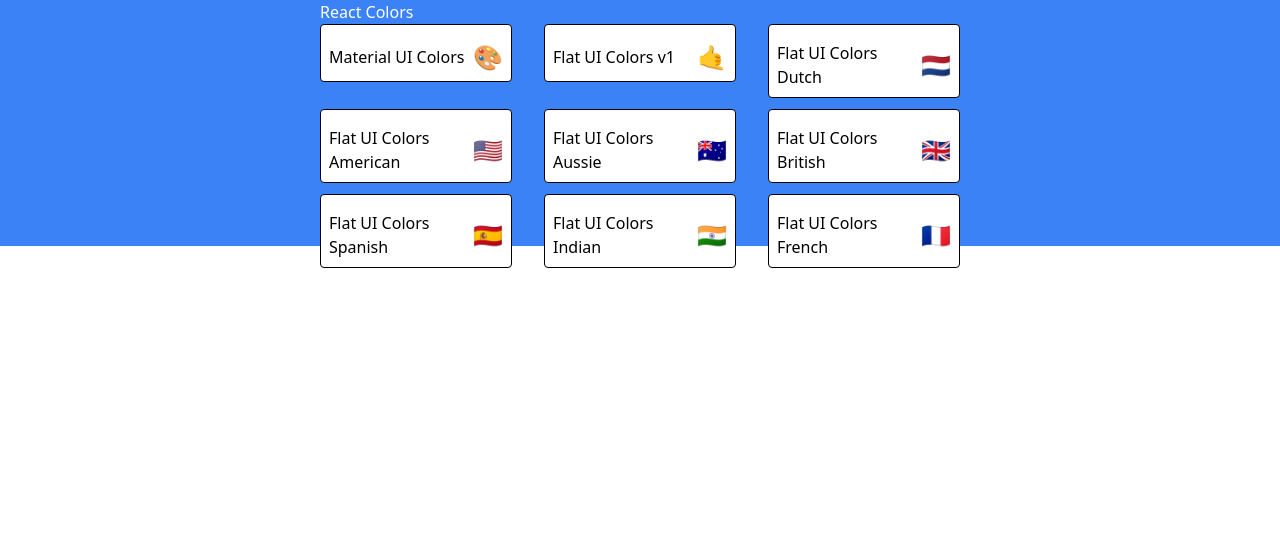
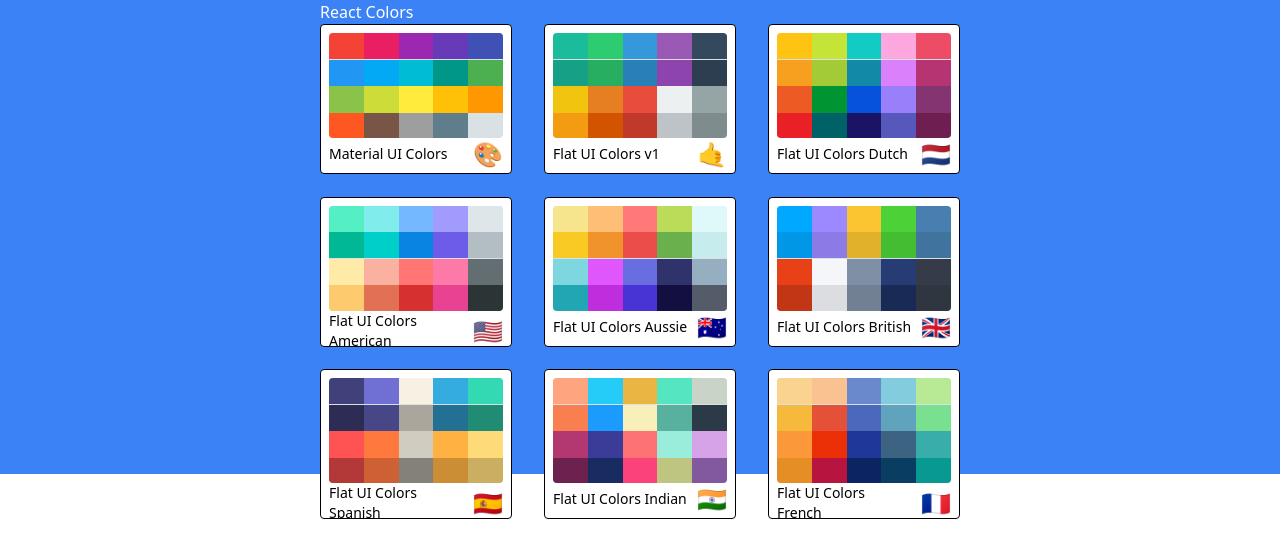
Before and after one commit to NitinNitinRaj/React_Projects, a React (Create React App) app in the folder color_project/: page / in a window 1280 px wide. Shown: the top 558 px of the page. Built offline with nearby package versions, Linux system fonts and the light colour scheme.

Commit message:
finish styling MiniPalette

```diff
--- a/color_project/src/components/MiniPalette.js
+++ b/color_project/src/components/MiniPalette.js
@@ -1,8 +1,18 @@
 export default function MiniPalette({ paletteName, emoji, colors }) {
+  const miniColorBoxes = colors.map(({ name, color }) => (
+    <div
+      key={name}
+      style={{ backgroundColor: color }}
+      className="h-1/4 w-[20%] inline-block my-0 mx-auto relative -mb-[5.6px]"
+    ></div>
+  ));
+
   return (
-    <div className="bg-white border border-solid border-black rounded p-2 relative overflow-hidden hover:cursor-pointer">
-      <div className="bg-gray-500"></div>
-      <p className="flex justify-between items-center m-0 text-black pt-2 text-base relative">
+    <div className="bg-white border border-solid border-black rounded p-2 relative overflow-hidden hover:cursor-pointer h-[150px]">
+      <div className="bg-[#dae1e4] h-[105px] w-full rounded overflow-hidden">
+        {miniColorBoxes}
+      </div>
+      <p className="flex justify-between items-center m-0 text-black text-sm pb-1 relative">
         {paletteName} <span className="ml-2 text-2xl">{emoji}</span>
       </p>
     </div>
--- a/color_project/src/components/PaletteList.js
+++ b/color_project/src/components/PaletteList.js
@@ -10,9 +10,7 @@ export default function PaletteList({ palettes }) {
         </nav>
         <div className="box-border w-full grid grid-cols-3 gap-[5%]">
           {palettes.map((palette) => (
-            <p>
-              <MiniPalette {...palette} />
-            </p>
+            <MiniPalette key={palette.paletteName} {...palette} />
           ))}
         </div>
       </div>
```
